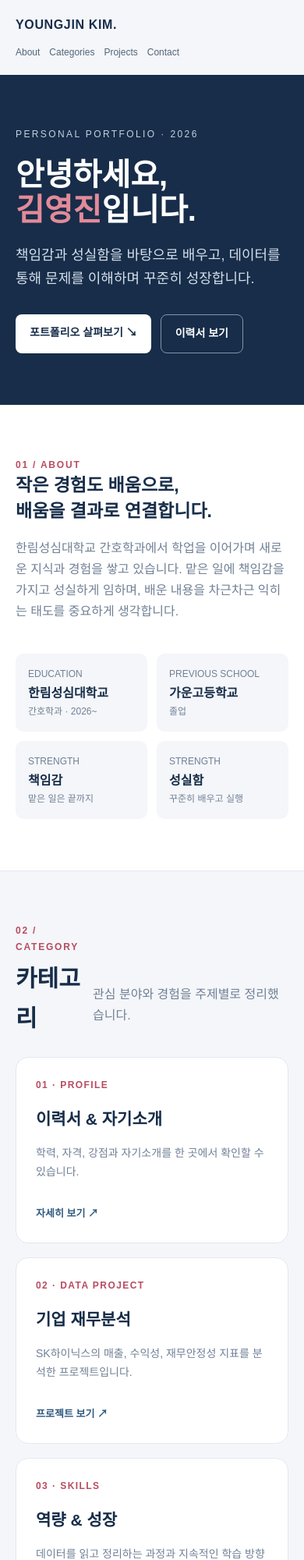
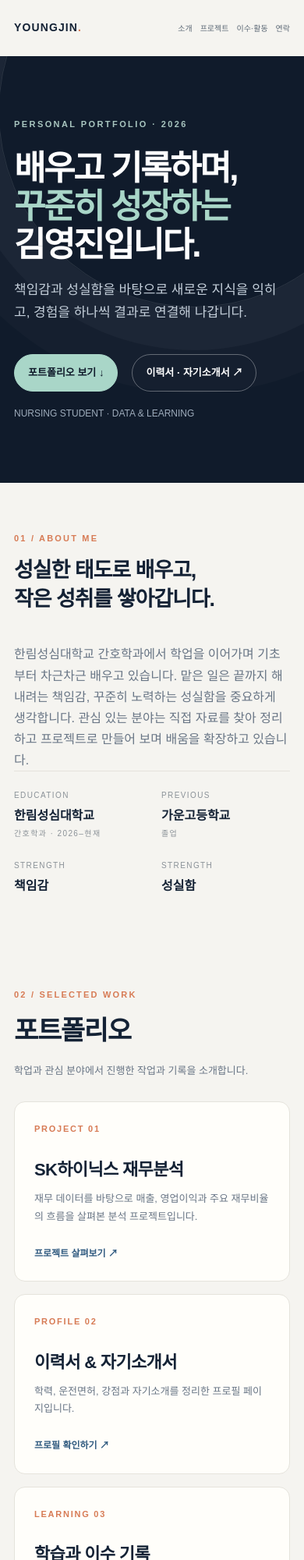
Before and after one commit to HSC-Class01/youngjin_portfolio, a plain HTML site: page index.html in a window 390 px wide. Shown: the top 2000 px of the page at 78% size. Drawn offline with Linux system fonts and the light colour scheme.

Commit message:
Redesign portfolio homepage with refined responsive layout

```diff
--- a/index.html
+++ b/index.html
@@ -1,29 +1,40 @@
 <!doctype html>
-<html lang="ko"><head><meta charset="utf-8"><meta name="viewport" content="width=device-width,initial-scale=1"><meta name="description" content="김영진의 개인 포트폴리오. 소개, 프로젝트, 역량과 활동을 정리했습니다."><title>김영진 | Portfolio</title>
+<html lang="ko">
+<head>
+<meta charset="utf-8">
+<meta name="viewport" content="width=device-width,initial-scale=1">
+<meta name="description" content="김영진의 개인 포트폴리오 — 간호학, 프로젝트, 배움과 성장의 기록">
+<meta name="theme-color" content="#101b2b">
+<title>김영진 | Youngjin Kim — Portfolio</title>
 <style>
-:root{--navy:#172d49;--blue:#315b80;--red:#b94b60;--ink:#26364a;--muted:#718096;--paper:#f4f6f9;--line:#e3e8ef}
-*{box-sizing:border-box}html{scroll-behavior:smooth}body{margin:0;background:var(--paper);color:var(--ink);font-family:Arial,'Noto Sans KR',sans-serif;line-height:1.7}
-a{color:inherit;text-decoration:none}.wrap{width:min(1080px,calc(100% - 40px));margin:auto}
-nav{height:72px;display:flex;align-items:center;justify-content:space-between}.brand{font-weight:800;color:var(--navy);letter-spacing:.04em}.navlinks{display:flex;gap:26px;font-size:14px;color:#536579}.navlinks a:hover{color:var(--red)}
-.hero{background:var(--navy);color:#fff;padding:90px 0 82px}.eyebrow{font-size:12px;letter-spacing:.2em;color:#c4d1df}.hero h1{font-size:clamp(40px,7vw,72px);line-height:1.12;margin:20px 0}.hero p{color:#d4dfeb;font-size:18px;max-width:620px}.hero .accent{color:#e28a9a}.actions{display:flex;gap:12px;margin-top:30px;flex-wrap:wrap}.btn{padding:12px 18px;border-radius:8px;background:#fff;color:var(--navy);font-weight:700;font-size:14px}.btn.ghost{background:transparent;border:1px solid #8295aa;color:#fff}
-section{padding:66px 0}.section-head{display:flex;align-items:end;justify-content:space-between;margin-bottom:24px}.kicker{color:var(--red);font-size:12px;letter-spacing:.15em;font-weight:700}.section-head h2{font-size:30px;margin:5px 0 0;color:var(--navy)}.intro{color:var(--muted);max-width:600px}
-.grid{display:grid;grid-template-columns:repeat(3,1fr);gap:18px}.card{background:#fff;border:1px solid var(--line);border-radius:16px;padding:25px;min-height:210px;transition:.2s}.card:hover{transform:translateY(-4px);box-shadow:0 14px 32px #172d4914}.num{font-size:12px;color:var(--red);font-weight:800;letter-spacing:.12em}.card h3{margin:16px 0 8px;color:var(--navy);font-size:21px}.card p{color:var(--muted);font-size:14px}.arrow{display:inline-block;margin-top:16px;color:var(--blue);font-size:13px;font-weight:700}
-.about{background:#fff;border-top:1px solid var(--line);border-bottom:1px solid var(--line)}.aboutgrid{display:grid;grid-template-columns:1.1fr 1fr;gap:50px;align-items:center}.quote{font-size:clamp(23px,3vw,34px);font-weight:800;color:var(--navy);line-height:1.45}.facts{display:grid;grid-template-columns:1fr 1fr;gap:12px}.fact{background:var(--paper);padding:16px;border-radius:10px}.fact small{display:block;color:var(--muted);font-size:12px}.fact strong{color:var(--navy)}
-.project{background:var(--navy);color:white;border-radius:18px;padding:34px;display:flex;justify-content:space-between;gap:24px;align-items:center}.project p{color:#c9d6e3;margin-bottom:0}.project h3{font-size:25px;margin:8px 0}.project .btn{white-space:nowrap}
-footer{padding:34px 0;color:#8491a0;font-size:13px;border-top:1px solid var(--line)}
-@media(max-width:760px){.navlinks{gap:12px;font-size:12px}.grid{grid-template-columns:1fr}.aboutgrid{grid-template-columns:1fr;gap:25px}.project{display:block}.project .btn{display:inline-block;margin-top:20px}.hero{padding:66px 0}}
-@media(max-width:480px){nav{height:auto;padding:18px 0;align-items:flex-start;gap:12px;flex-direction:column}.navlinks{flex-wrap:wrap}.facts{grid-template-columns:1fr 1fr}}
-</style></head><body>
-<nav class="wrap"><a class="brand" href="#">YOUNGJIN KIM.</a><div class="navlinks"><a href="#about">About</a><a href="#categories">Categories</a><a href="#project">Projects</a><a href="#contact">Contact</a></div></nav>
-<header class="hero"><div class="wrap"><div class="eyebrow">PERSONAL PORTFOLIO · 2026</div><h1>안녕하세요,<br><span class="accent">김영진</span>입니다.</h1><p>책임감과 성실함을 바탕으로 배우고, 데이터를 통해 문제를 이해하며 꾸준히 성장합니다.</p><div class="actions"><a class="btn" href="#categories">포트폴리오 살펴보기 ↘</a><a class="btn ghost" href="research-and-activities/certificate.html">이력서 보기</a></div></div></header>
+:root{--bg:#f5f4f0;--paper:#fffefa;--ink:#142235;--navy:#101b2b;--blue:#315b80;--mint:#a9d6c8;--orange:#d77b55;--muted:#687585;--line:#e5e3dc;--serif:Georgia,'Noto Serif KR',serif}
+*{box-sizing:border-box}html{scroll-behavior:smooth}body{margin:0;background:var(--bg);color:var(--ink);font-family:Arial,'Noto Sans KR',sans-serif;line-height:1.7}a{color:inherit;text-decoration:none}.shell{width:min(1120px,calc(100% - 48px));margin:auto}
+.topbar{height:82px;display:flex;align-items:center;justify-content:space-between}.logo{font-weight:900;letter-spacing:.08em;font-size:14px}.logo span{color:var(--orange)}.nav{display:flex;gap:28px;font-size:13px;color:#5f6b78}.nav a:hover{color:var(--orange)}
+.hero{background:var(--navy);color:#fff;position:relative;overflow:hidden;padding:105px 0 100px}.hero:after{content:"";position:absolute;width:500px;height:500px;border:1px solid #ffffff1c;border-radius:50%;right:-110px;top:-180px;box-shadow:0 0 0 55px #ffffff08,0 0 0 110px #ffffff05}.hero-inner{position:relative;z-index:1}.eyebrow{font-size:11px;letter-spacing:.22em;color:#a9c6c0;font-weight:700}.hero h1{font-size:clamp(44px,8vw,86px);line-height:1.12;letter-spacing:-.055em;margin:22px 0 20px;font-weight:800}.hero h1 em{font-style:normal;color:var(--mint)}.hero-copy{font-size:17px;color:#c4cfda;max-width:570px;margin:0}.hero-foot{display:flex;align-items:center;gap:18px;margin-top:38px;flex-wrap:wrap}.pill{display:inline-flex;align-items:center;gap:9px;padding:12px 17px;border:1px solid #ffffff55;border-radius:99px;font-size:13px;font-weight:700}.pill.primary{background:var(--mint);color:var(--navy);border-color:var(--mint)}.hero-note{font-size:12px;color:#9eacbb}
+.intro{padding:82px 0 74px;display:grid;grid-template-columns:.8fr 1.2fr;gap:80px}.section-tag{font-size:11px;letter-spacing:.2em;color:var(--orange);font-weight:800}.intro h2{font-size:clamp(27px,4vw,42px);line-height:1.35;letter-spacing:-.04em;margin:14px 0}.intro p{color:var(--muted);margin:0;max-width:640px}.intro-aside{border-left:1px solid var(--line);padding-left:34px;display:grid;grid-template-columns:1fr 1fr;gap:24px;align-content:center}.mini-label{font-size:10px;letter-spacing:.14em;color:#8b9298}.mini-value{font-size:16px;font-weight:800;margin-top:4px}
+.section{padding:68px 0}.section-head{display:flex;justify-content:space-between;align-items:end;margin-bottom:28px}.section-head h2{font-size:34px;letter-spacing:-.04em;margin:8px 0 0}.section-desc{font-size:13px;color:var(--muted);max-width:360px}
+.cards{display:grid;grid-template-columns:repeat(3,1fr);gap:16px}.card{background:var(--paper);border:1px solid var(--line);border-radius:14px;padding:25px;min-height:250px;display:flex;flex-direction:column;transition:transform .2s,border-color .2s}.card:hover{transform:translateY(-5px);border-color:#b7c7c2}.card-index{font-size:11px;color:var(--orange);font-weight:800;letter-spacing:.16em}.card h3{font-size:22px;letter-spacing:-.03em;margin:24px 0 8px}.card p{font-size:13px;color:var(--muted);margin:0}.card-link{margin-top:auto;padding-top:26px;font-size:12px;font-weight:800;color:var(--blue)}
+.feature{background:#e9eee9;padding:68px 0}.feature-box{background:var(--navy);border-radius:18px;color:white;padding:42px;display:grid;grid-template-columns:1fr auto;gap:24px;align-items:center}.feature h3{font-size:clamp(25px,4vw,36px);letter-spacing:-.04em;margin:12px 0}.feature p{color:#bdc9d5;max-width:620px;margin:0}.feature-link{background:var(--mint);color:var(--navy);padding:13px 18px;border-radius:99px;font-size:12px;font-weight:800;white-space:nowrap}
+.credentials{display:grid;grid-template-columns:1fr 1fr;gap:16px}.credential{background:var(--paper);border:1px solid var(--line);padding:25px;border-radius:14px}.credential .date{font-size:11px;color:var(--orange);font-weight:800;letter-spacing:.08em}.credential h3{font-size:18px;margin:10px 0 5px}.credential p{font-size:13px;color:var(--muted);margin:0}.credential a{display:inline-block;margin-top:16px;color:var(--blue);font-size:12px;font-weight:800}
+.contact{background:var(--navy);color:white;padding:72px 0}.contact h2{font-size:clamp(30px,5vw,48px);letter-spacing:-.05em;margin:12px 0}.contact p{color:#b9c7d4}.email{display:inline-block;margin-top:18px;color:var(--mint);font-weight:800;border-bottom:1px solid #a9d6c8;padding-bottom:4px}
+footer{padding:24px 0;color:#87919b;font-size:11px;display:flex;justify-content:space-between}
+@media(max-width:760px){.shell{width:min(100% - 36px,600px)}.nav{gap:14px;font-size:11px}.topbar{height:72px}.hero{padding:78px 0}.intro{grid-template-columns:1fr;gap:25px;padding:62px 0}.intro-aside{border-left:0;border-top:1px solid var(--line);padding:22px 0 0}.cards{grid-template-columns:1fr}.card{min-height:205px}.feature-box{grid-template-columns:1fr;padding:28px}.feature-link{justify-self:start}.credentials{grid-template-columns:1fr}.section{padding:55px 0}.section-head{display:block}.section-desc{margin-top:12px}footer{gap:12px;flex-direction:column}}
+@media(max-width:420px){.nav{gap:10px}.nav a{font-size:10px}.hero h1{font-size:44px}}
+</style>
+</head>
+<body>
+<nav class="topbar shell"><a class="logo" href="#">YOUNGJIN<span>.</span></a><div class="nav"><a href="#about">소개</a><a href="#work">프로젝트</a><a href="#record">이수·활동</a><a href="#contact">연락</a></div></nav>
+<header class="hero"><div class="shell hero-inner"><div class="eyebrow">PERSONAL PORTFOLIO · 2026</div><h1>배우고 기록하며,<br><em>꾸준히 성장하는</em><br>김영진입니다.</h1><p class="hero-copy">책임감과 성실함을 바탕으로 새로운 지식을 익히고, 경험을 하나씩 결과로 연결해 나갑니다.</p><div class="hero-foot"><a class="pill primary" href="#work">포트폴리오 보기 ↓</a><a class="pill" href="research-and-activities/certificate.html">이력서 · 자기소개서 ↗</a><span class="hero-note">NURSING STUDENT · DATA & LEARNING</span></div></div></header>
 <main>
-<section id="about" class="about"><div class="wrap aboutgrid"><div><div class="kicker">01 / ABOUT</div><div class="quote">작은 경험도 배움으로,<br>배움을 결과로 연결합니다.</div><p class="intro">한림성심대학교 간호학과에서 학업을 이어가며 새로운 지식과 경험을 쌓고 있습니다. 맡은 일에 책임감을 가지고 성실하게 임하며, 배운 내용을 차근차근 익히는 태도를 중요하게 생각합니다.</p></div><div class="facts"><div class="fact"><small>EDUCATION</small><strong>한림성심대학교</strong><br><small>간호학과 · 2026~</small></div><div class="fact"><small>PREVIOUS SCHOOL</small><strong>가운고등학교</strong><br><small>졸업</small></div><div class="fact"><small>STRENGTH</small><strong>책임감</strong><br><small>맡은 일은 끝까지</small></div><div class="fact"><small>STRENGTH</small><strong>성실함</strong><br><small>꾸준히 배우고 실행</small></div></div></div></section>
-<section id="categories"><div class="wrap"><div class="section-head"><div><div class="kicker">02 / CATEGORY</div><h2>카테고리</h2></div><p class="intro">관심 분야와 경험을 주제별로 정리했습니다.</p></div><div class="grid">
-<a class="card" href="research-and-activities/certificate.html"><div class="num">01 · PROFILE</div><h3>이력서 & 자기소개</h3><p>학력, 자격, 강점과 자기소개를 한 곳에서 확인할 수 있습니다.</p><span class="arrow">자세히 보기 ↗</span></a>
-<a class="card" href="projects/sk-hynix-financial-analysis.html"><div class="num">02 · DATA PROJECT</div><h3>기업 재무분석</h3><p>SK하이닉스의 매출, 수익성, 재무안정성 지표를 분석한 프로젝트입니다.</p><span class="arrow">프로젝트 보기 ↗</span></a>
-<a class="card" href="#skills"><div class="num">03 · SKILLS</div><h3>역량 & 성장</h3><p>데이터를 읽고 정리하는 과정과 지속적인 학습 방향을 소개합니다.</p><span class="arrow">역량 확인 ↘</span></a>
+<section class="shell intro" id="about"><div><div class="section-tag">01 / ABOUT ME</div><h2>성실한 태도로 배우고,<br>작은 성취를 쌓아갑니다.</h2></div><div><p>한림성심대학교 간호학과에서 학업을 이어가며 기초부터 차근차근 배우고 있습니다. 맡은 일은 끝까지 해내려는 책임감, 꾸준히 노력하는 성실함을 중요하게 생각합니다. 관심 있는 분야는 직접 자료를 찾아 정리하고 프로젝트로 만들어 보며 배움을 확장하고 있습니다.</p><div class="intro-aside"><div><div class="mini-label">EDUCATION</div><div class="mini-value">한림성심대학교</div><div class="mini-label">간호학과 · 2026–현재</div></div><div><div class="mini-label">PREVIOUS</div><div class="mini-value">가운고등학교</div><div class="mini-label">졸업</div></div><div><div class="mini-label">STRENGTH</div><div class="mini-value">책임감</div></div><div><div class="mini-label">STRENGTH</div><div class="mini-value">성실함</div></div></div></div></section>
+<section class="section" id="work"><div class="shell"><div class="section-head"><div><div class="section-tag">02 / SELECTED WORK</div><h2>포트폴리오</h2></div><p class="section-desc">학업과 관심 분야에서 진행한 작업과 기록을 소개합니다.</p></div><div class="cards">
+<a class="card" href="projects/sk-hynix-financial-analysis.html"><div class="card-index">PROJECT 01</div><h3>SK하이닉스 재무분석</h3><p>재무 데이터를 바탕으로 매출, 영업이익과 주요 재무비율의 흐름을 살펴본 분석 프로젝트입니다.</p><span class="card-link">프로젝트 살펴보기 ↗</span></a>
+<a class="card" href="research-and-activities/certificate.html"><div class="card-index">PROFILE 02</div><h3>이력서 & 자기소개서</h3><p>학력, 운전면허, 강점과 자기소개를 정리한 프로필 페이지입니다.</p><span class="card-link">프로필 확인하기 ↗</span></a>
+<a class="card" href="#record"><div class="card-index">LEARNING 03</div><h3>학습과 이수 기록</h3><p>새로운 주제를 배우고 관련 교육을 이수하며 역량을 넓혀가는 기록입니다.</p><span class="card-link">이수 내역 확인하기 ↓</span></a>
 </div></div></section>
-<section id="project" style="padding-top:0"><div class="wrap"><div class="project"><div><div class="eyebrow">FEATURED PROJECT</div><h3>SK하이닉스 재무 데이터 분석</h3><p>재무제표 데이터를 바탕으로 실적 변화와 재무구조를 살펴본 분석 프로젝트</p></div><a class="btn" href="projects/sk-hynix-financial-analysis.html">프로젝트 열기 ↗</a></div></div></section>
-<section id="skills"><div class="wrap"><div class="section-head"><div><div class="kicker">03 / SKILLS</div><h2>역량과 성장 방향</h2></div></div><div class="grid"><div class="card"><div class="num">MINDSET</div><h3>책임감</h3><p>맡은 역할과 목표를 끝까지 수행하려는 자세</p></div><div class="card"><div class="num">ATTITUDE</div><h3>성실함</h3><p>작은 단위로 꾸준히 배우고 실천하는 태도</p></div><div class="card"><div class="num">INTEREST</div><h3>데이터 분석</h3><p>자료를 구조화하고 수치의 흐름에서 의미를 찾는 관심</p></div></div></div></section>
-<section id="contact" class="about"><div class="wrap"><div class="kicker">04 / CONTACT</div><h2 style="color:var(--navy);font-size:30px">함께 배우고 성장하겠습니다.</h2><p class="intro">프로젝트 및 포트폴리오 관련 연락은 이메일로 부탁드립니다.</p><a class="arrow" href="mailto:yg01546@gmail.com">yg01546@gmail.com ↗</a></div></section>
-</main><footer><div class="wrap">© 2026 Youngjin Kim. All rights reserved.</div></footer></body></html>
+<section class="feature"><div class="shell feature-box"><div><div class="eyebrow">FEATURED PROJECT · FINANCIAL DATA</div><h3>숫자 속에서 기업의 흐름을 읽다.</h3><p>SK하이닉스의 재무 데이터를 정리하고 주요 지표를 비교하며, 데이터의 기준과 맥락을 함께 살펴본 프로젝트입니다.</p></div><a class="feature-link" href="projects/sk-hynix-financial-analysis.html">프로젝트 보기 ↗</a></div></section>
+<section class="section" id="record"><div class="shell"><div class="section-head"><div><div class="section-tag">03 / LEARNING RECORD</div><h2>교육 · 이수 내역</h2></div><p class="section-desc">학습 경험과 공식 이수 내역을 기록합니다.</p></div><div class="credentials"><article class="credential"><div class="date">2026.11.16 · COURSERA</div><h3>Global MOOC on the Ethics of AI</h3><p>UNESCO · LG AI Research와 관련된 AI 윤리 온라인 강좌 이수</p><a href="https://coursera.org/verify/IXWR8FMMJHNO" target="_blank" rel="noopener noreferrer">이수증 확인하기 ↗</a></article><article class="credential"><div class="date">PROFILE</div><h3>이력서 및 자기소개서</h3><p>학력, 면허 및 자기소개 등 기본 프로필을 확인할 수 있습니다.</p><a href="research-and-activities/certificate.html">이력서 페이지 열기 ↗</a></article></div></div></section>
+<section class="contact" id="contact"><div class="shell"><div class="eyebrow">04 / CONTACT</div><h2>배움과 경험을<br>계속 이어가겠습니다.</h2><p>포트폴리오 및 프로젝트에 관한 연락은 이메일로 부탁드립니다.</p><a class="email" href="mailto:yg01546@gmail.com">yg01546@gmail.com ↗</a></div></section>
+</main>
+<footer class="shell"><span>© 2026 YOUNGJIN KIM</span><span>Made with consistency and curiosity.</span></footer>
+</body></html>
```
